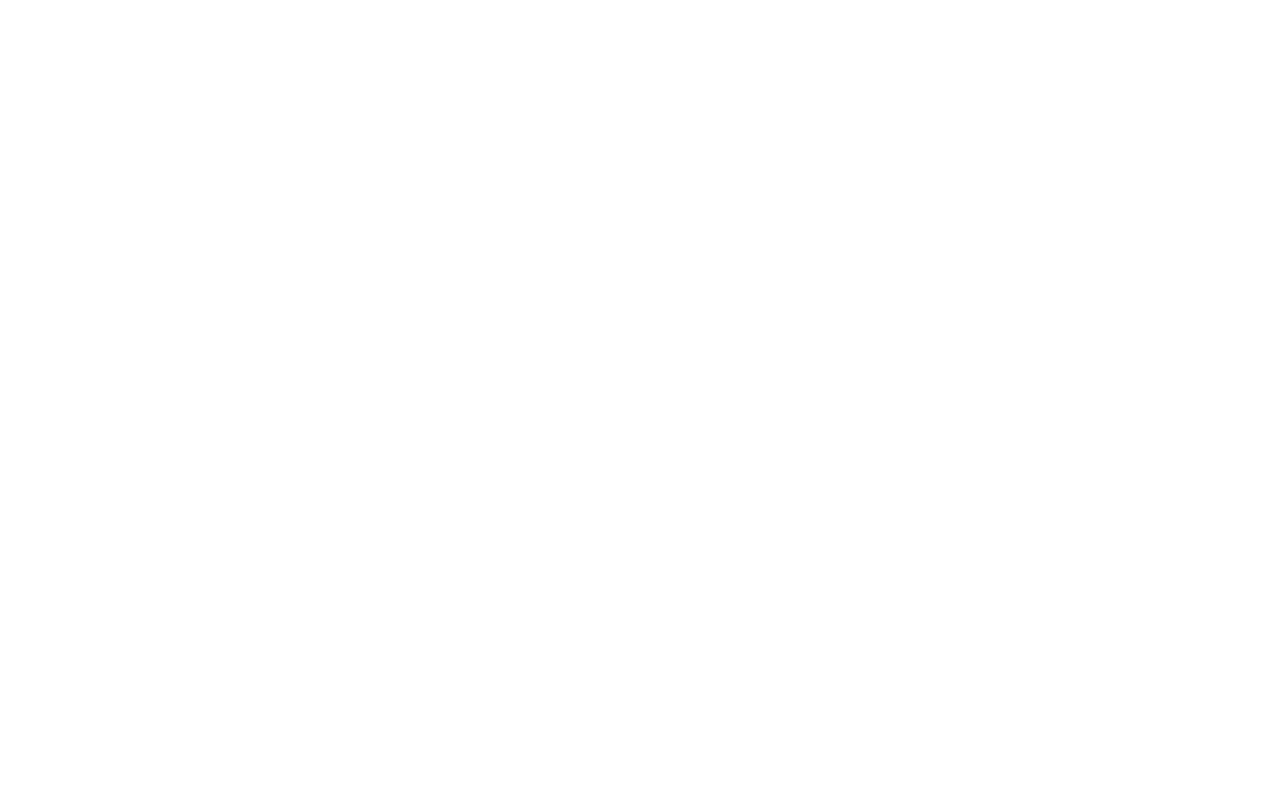
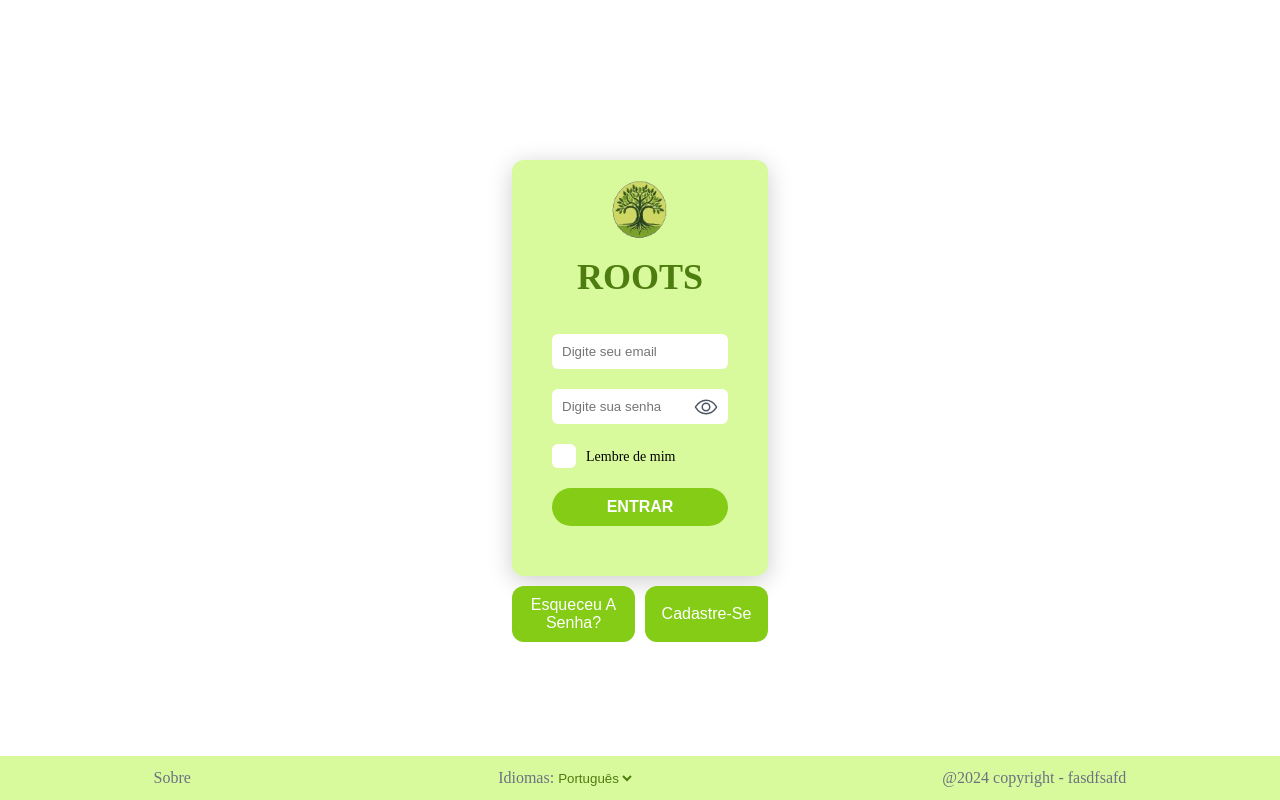
Before and after one commit to irrobs/Roots, a React (Vite) app: page /login in a window 1280 px wide. Before the commit this address had no page. Built offline with nearby package versions, Linux system fonts and the light colour scheme.

Commit message:
feat(authentication): impement basic authentication through loginForm using supabase auth and react-query

```diff
--- a/package.json
+++ b/package.json
@@ -16,6 +16,7 @@
     "@tanstack/react-query-devtools": "^5.37.1",
     "react": "^18.2.0",
     "react-dom": "^18.2.0",
+    "react-hook-form": "^7.51.5",
     "react-icons": "^5.2.1",
     "react-router-dom": "^6.23.1",
     "styled-components": "^6.1.11"
--- a/src/App.tsx
+++ b/src/App.tsx
@@ -1,22 +1,36 @@
-import { BrowserRouter, Route, Routes } from "react-router-dom";
+import { BrowserRouter, Navigate, Route, Routes } from "react-router-dom";
 import GlobalStyles from "./styles/GlobalStyles";
 import AppLayout from "./ui/AppLayout";
 import MainPage from "./pages/MainPage";
 import Login from "./pages/Login";
+import { QueryClient, QueryClientProvider } from "@tanstack/react-query";
+import { ReactQueryDevtools } from "@tanstack/react-query-devtools";
+
+const queryClient = new QueryClient({
+  defaultOptions: {
+    queries: {
+      staleTime: 0,
+    },
+  },
+});
 
 export default function App() {
   return (
     <>
+      <QueryClientProvider client={queryClient}>
+        <ReactQueryDevtools initialIsOpen={false} />
         <GlobalStyles />
         <BrowserRouter>
           <Routes>
             <Route element={<AppLayout />}>
-            <Route index element={<MainPage />} />
+              <Route index element={<Navigate replace to="main" />} />
+              <Route path="main" element={<MainPage />} />
             </Route>
 
-          <Route element={<Login />} />
+            <Route path="login" element={<Login />} />
           </Routes>
         </BrowserRouter>
+      </QueryClientProvider>
     </>
   );
 }
--- a/src/features/authentication/LoginForm.tsx
+++ b/src/features/authentication/LoginForm.tsx
@@ -2,9 +2,12 @@ import { IoEyeOutline } from "react-icons/io5";
 import Logo from "../../ui/Logo";
 
 import styled from "styled-components";
-import TextInput from "../../ui/TextInput";
+import Input from "../../ui/Input";
 import Checkbox from "../../ui/Checkbox";
 import Button from "../../ui/Button";
+import { useState } from "react";
+import { useForm } from "react-hook-form";
+import { useLogin } from "./useLogin";
 
 const StyledFormContainer = styled.div`
   background-color: var(--color-lime-200);
@@ -46,16 +49,59 @@ const StyledSpan = styled.span`
   }
 `;
 
+interface LoginData {
+  email: string;
+  password: string;
+}
+
 export default function LoginForm() {
+  const [email, setEmail] = useState("");
+  const [password, setPassword] = useState("");
+
+  const { login, isPending } = useLogin();
+
+  const {
+    register,
+    formState: { errors },
+    handleSubmit,
+  } = useForm<LoginData>();
+
+  function onSubmit({ email, password }: LoginData) {
+    login({ email, password });
+  }
+
   return (
     <StyledFormContainer>
       <Logo type="login" />
 
-      <StyledForm action="get">
-        <TextInput type="email" placeholder="Digite seu email" />
+      <StyledForm onSubmit={handleSubmit(onSubmit)}>
+        <Input
+          type="email"
+          placeholder="Digite seu email"
+          {...register("email", { required: true })}
+          value={email}
+          onChange={(e: React.ChangeEvent<HTMLInputElement>) =>
+            setEmail(e.target.value)
+          }
+          disabled={isPending}
+        />
+        {errors.email?.type === "required" && <p>Está campo é obrigatório</p>}
 
         <StyledInputContainer>
-          <TextInput type="password" placeholder="Digite sua senha" />
+          <Input
+            type="password"
+            placeholder="Digite sua senha"
+            {...register("password", { required: true, minLength: 8 })}
+            value={password}
+            onChange={(e: React.ChangeEvent<HTMLInputElement>) =>
+              setPassword(e.target.value)
+            }
+            disabled={isPending}
+          />
+          {errors.password?.type === "required" && (
+            <p>Está campo é obrigatório</p>
+          )}
+          {errors.password?.type === "minLength" && <p>Senha muito pequena</p>}
 
           <StyledSpan>
             <IoEyeOutline />
@@ -64,7 +110,9 @@ export default function LoginForm() {
 
         <Checkbox />
 
-        <Button category="primary">Entrar</Button>
+        <Button category="primary" type="submit" disabled={isPending}>
+          {isPending ? "Loading..." : "Entrar"}
+        </Button>
       </StyledForm>
     </StyledFormContainer>
   );
--- /dev/null
+++ b/src/features/authentication/useLogin.ts
@@ -0,0 +1,30 @@
+import { useMutation, useQueryClient } from "@tanstack/react-query";
+import { useNavigate } from "react-router-dom";
+import { login as loginApi } from "../../services/apiAuth";
+
+interface LoginData {
+  email: string;
+  password: string;
+}
+
+export function useLogin() {
+  const queryClient = useQueryClient();
+  const navigate = useNavigate();
+
+  const { mutate: login, isPending } = useMutation({
+    mutationFn: ({ email, password }: LoginData) =>
+      loginApi({ email, password }),
+
+    onSuccess: (user) => {
+      // Manually set data to cache
+      queryClient.setQueryData(["user"], user.user);
+      navigate("/main", { replace: true });
+    },
+
+    onError: (err) => {
+      console.log("ERROR", err);
+    },
+  });
+
+  return { login, isPending };
+}
--- /dev/null
+++ b/src/features/authentication/useUser.ts
@@ -0,0 +1,15 @@
+import { useQuery } from "@tanstack/react-query";
+import { getCurrentUser } from "../../services/apiAuth";
+
+export function useUser() {
+  const { isPending, data: user } = useQuery({
+    queryKey: ["user"],
+    queryFn: getCurrentUser,
+  });
+
+  return {
+    isPending,
+    user,
+    isAuthenticated: user?.role === "authenticated",
+  };
+}
--- /dev/null
+++ b/src/services/apiAuth.ts
@@ -0,0 +1,29 @@
+import supabase from "./supabase";
+
+type userType = {
+  email: string;
+  password: string;
+};
+
+export async function login({ email, password }: userType) {
+  const { data, error } = await supabase.auth.signInWithPassword({
+    email,
+    password,
+  });
+
+  if (error) throw new Error(error.message);
+
+  return data;
+}
+
+export async function getCurrentUser() {
+  const { data: session } = await supabase.auth.getSession();
+
+  if (!session.session) return null;
+
+  const { data, error } = await supabase.auth.getUser();
+
+  if (error) throw new Error(error.message);
+
+  return data.user;
+}
--- /dev/null
+++ b/src/services/supabase.ts
@@ -0,0 +1,7 @@
+import { createClient } from "@supabase/supabase-js";
+const supabaseUrl = "https://ofwpftbzznmixatxvqbv.supabase.co";
+const supabaseKey =
+  "eyJhbGciOiJIUzI1NiIsInR5cCI6IkpXVCJ9.eyJpc3MiOiJzdXBhYmFzZSIsInJlZiI6Im9md3BmdGJ6em5taXhhdHh2cWJ2Iiwicm9sZSI6ImFub24iLCJpYXQiOjE3MTY0OTQ1MTIsImV4cCI6MjAzMjA3MDUxMn0.bOu3sWiBFlwIAbIF6RJFjUL1e1wdJZHHuMl21Dkl12w";
+const supabase = createClient(supabaseUrl, supabaseKey);
+
+export default supabase;
--- a/src/ui/Button.tsx
+++ b/src/ui/Button.tsx
@@ -28,6 +28,10 @@ const StyledButton = styled.button<{ category: string }>`
   }
 `;
 
-export default function Button({ category, children }) {
-  return <StyledButton category={category}>{children}</StyledButton>;
+export default function Button({ category, type, children, disabled }) {
+  return (
+    <StyledButton category={category} type={type} disabled={disabled}>
+      {children}
+    </StyledButton>
+  );
 }
--- a/src/ui/TextInput.tsx
+++ b/src/ui/Input.tsx
@@ -1,6 +1,6 @@
 import styled from "styled-components";
 
-const StyledInput = styled.input`
+const Input = styled.input`
   border: none;
   background-color: var(--color-gray-0);
   color: var(--color-gray-500);
@@ -10,6 +10,4 @@ const StyledInput = styled.input`
   outline-color: var(--color-lime-500);
 `;
 
-export default function TextInput({ type, placeholder }) {
-  return <StyledInput type={type} placeholder={placeholder} />;
-}
+export default Input;
--- a/src/ui/User.tsx
+++ b/src/ui/User.tsx
@@ -1,5 +1,7 @@
+import { useQuery } from "@tanstack/react-query";
 import { IoEllipse } from "react-icons/io5";
 import styled, { css } from "styled-components";
+import { useUser } from "../features/authentication/useUser";
 
 const UserCard = styled.button<{ type: string }>`
   background-color: transparent;
@@ -76,10 +78,12 @@ const UserStatus = styled.span<{ type: string }>`
 `;
 
 export default function User({ userType }) {
+  const { user, isPending, isAuthenticated } = useUser();
+
   return (
     <UserCard type={userType}>
       <UserInfoContainer type={userType}>
-        <p>Joelson Santana</p>
+        <p>{user?.email}</p>
         <UserStatus type={userType}>
           <span>
             <IoEllipse />
```
Also changed, not shown: 1 other file (tests, documents, lock files or other folders). Lines whose indentation alone changed are shown as unchanged.
